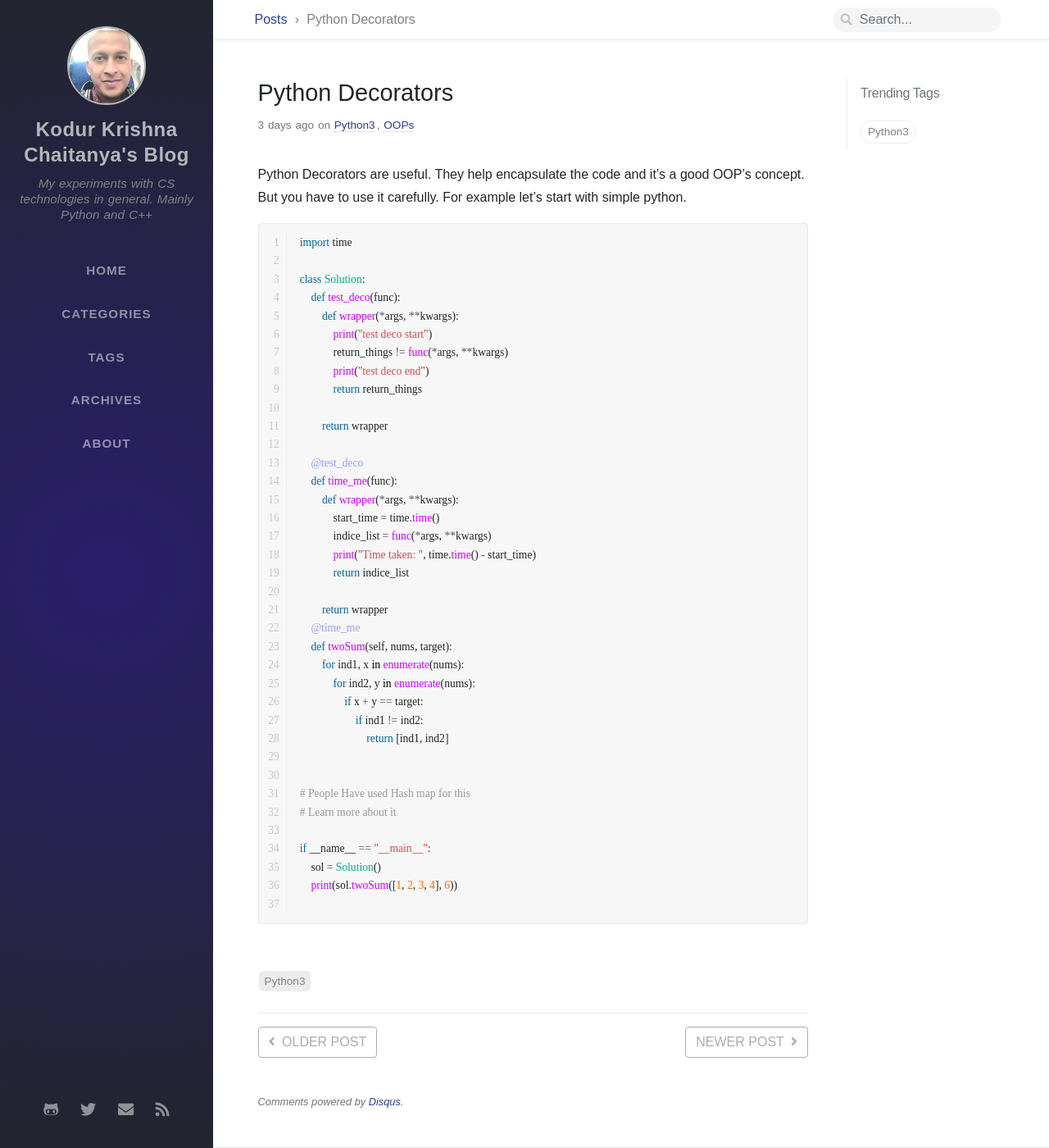
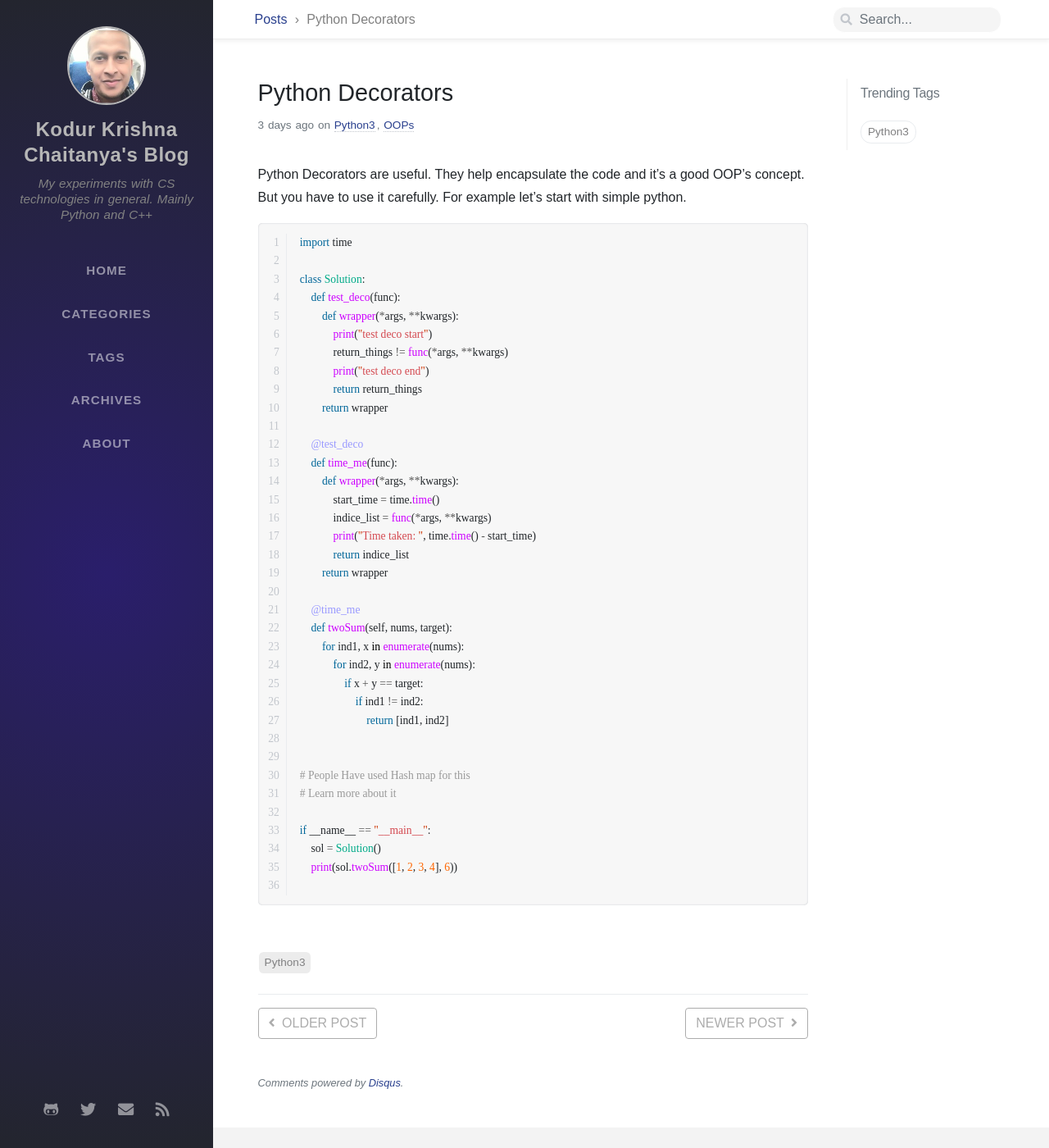
Before and after one commit to krishnachaitanya9/krishnachaitanya9.github.io, a Jekyll site: the page built from _posts/2019-12-20-python-decorators-part1.md, in a window 1280 px wide and 1400 px high. Shown: the whole window at 82% size. Built offline with Jekyll 4.4.1, drawn with Linux system fonts in a browser that asks for light colours; nearby versions of some CDN libraries; some web fonts are replaced; comment, search, counter and statistics services are not loaded.

Commit message:
Code Cleanup

```diff
--- a/_posts/2019-12-20-python-decorators-part1.md
+++ b/_posts/2019-12-20-python-decorators-part1.md
@@ -16,7 +16,6 @@ class Solution:
             return_things != func(*args, **kwargs)
             print("test deco end")
             return return_things
-
         return wrapper
 
     @test_deco
@@ -26,8 +25,8 @@ class Solution:
             indice_list = func(*args, **kwargs)
             print("Time taken: ", time.time() - start_time)
             return indice_list
+        return wrapper
 
-        return wrapper
     @time_me
     def twoSum(self, nums, target):
         for ind1, x in enumerate(nums):
```
